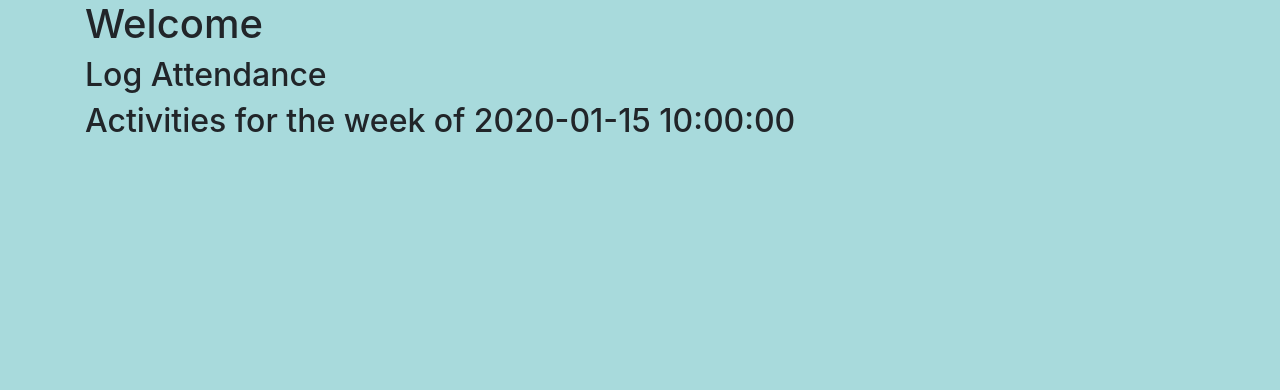
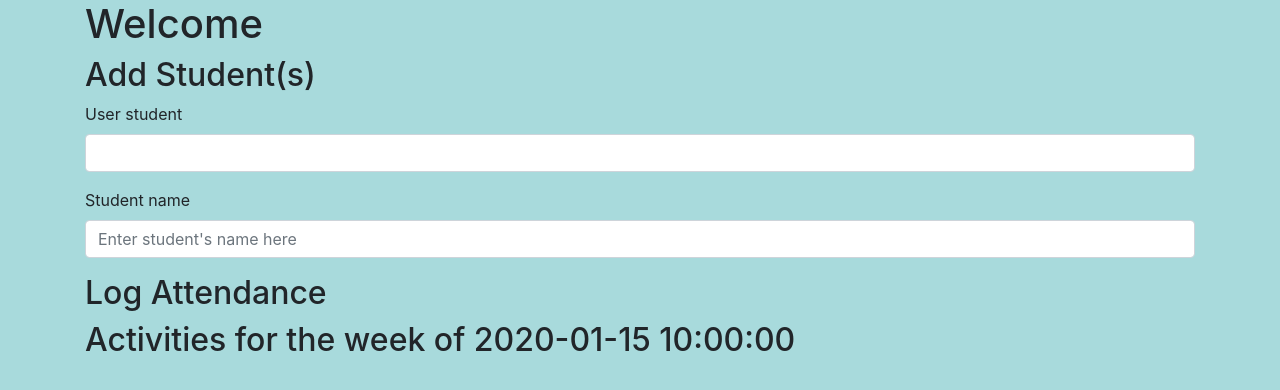
Before and after one commit to maelingmurphy/homeschool-journal, a Flask app: template app/templates/index.html in a window 1280 px wide. Shown: the part 56-446 px from the top of the page. Run offline with Flask 2, Linux system fonts and the light colour scheme; the template is opened without the code that fills it: most values are stand-ins (such as "Sample title", 1, 10 or a date in 2020); form fields are guessed from the names that the template uses; some libraries are stand-ins or nearby versions.

Commit message:
Added 'Add Student' form

```diff
--- a/app/templates/index.html
+++ b/app/templates/index.html
@@ -8,11 +8,35 @@
     <div class="index-header">
         <h1>Welcome {{ current_user.username }}</h1>
     </div>
-    <div>
+    <div id="add-students">
+        <h2>Add Student(s)</h2>
+        <form action="" method="post" novalidate>
+            {{ form.csrf_token }}
+            <div class="form-group">
+                {{ form.user_student.label }}
+                {{ form.user_student(class_="form-control") }}
+                {% for error in form.user_student.errors %}
+                    <span style="color: red;">[{{ error }}]</span>
+                {% endfor %}
+            </div>
+
+            <div class="form-group">
+                {{ form.student_name1.label }}
+                <div id="student-container">
+                    {{ form.student_name1(class_="form-control", placeholder="Enter student's name here") }}
+                </div>
+                {% for error in form.student_name1.errors %}
+                    <span style="color: red;">[{{ error }}]</span>
+                {% endfor %}
+            </div>
+
+        </form>
+    </div>
+    <div id="log-attendance">
         <h2>Log Attendance</h2>
     </div>
 
-    <div>
+    <div id="activity-week">
         <h2>Activities for the week of {{ date }}</h2>
 
     </div>
```
